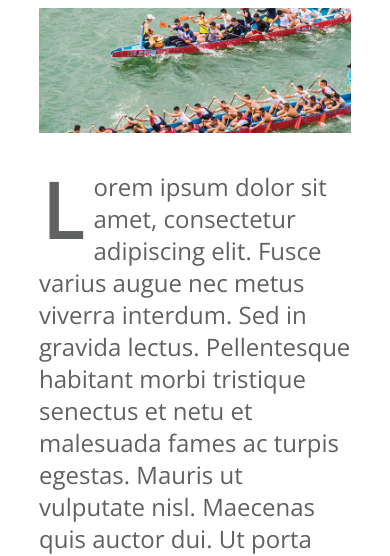
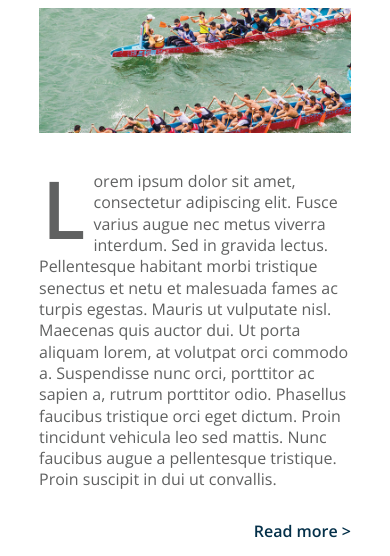
Before and after one commit to Wigza/Assignment-7, a plain HTML site: page blog.html in a window 390 px wide. Shown: the part 293-849 px from the top of the page. Drawn offline with nearby package versions, Linux system fonts and the light colour scheme.

Commit message:
changing paragraph size

```diff
--- a/css/style.css
+++ b/css/style.css
@@ -506,5 +506,11 @@ footer p {
     margin-bottom: 30px;
 }
 
+.post p {
+    font-size: 1rem;
+    line-height: 1.333;
+    color: #606161;
+}
+
 
 }
```
